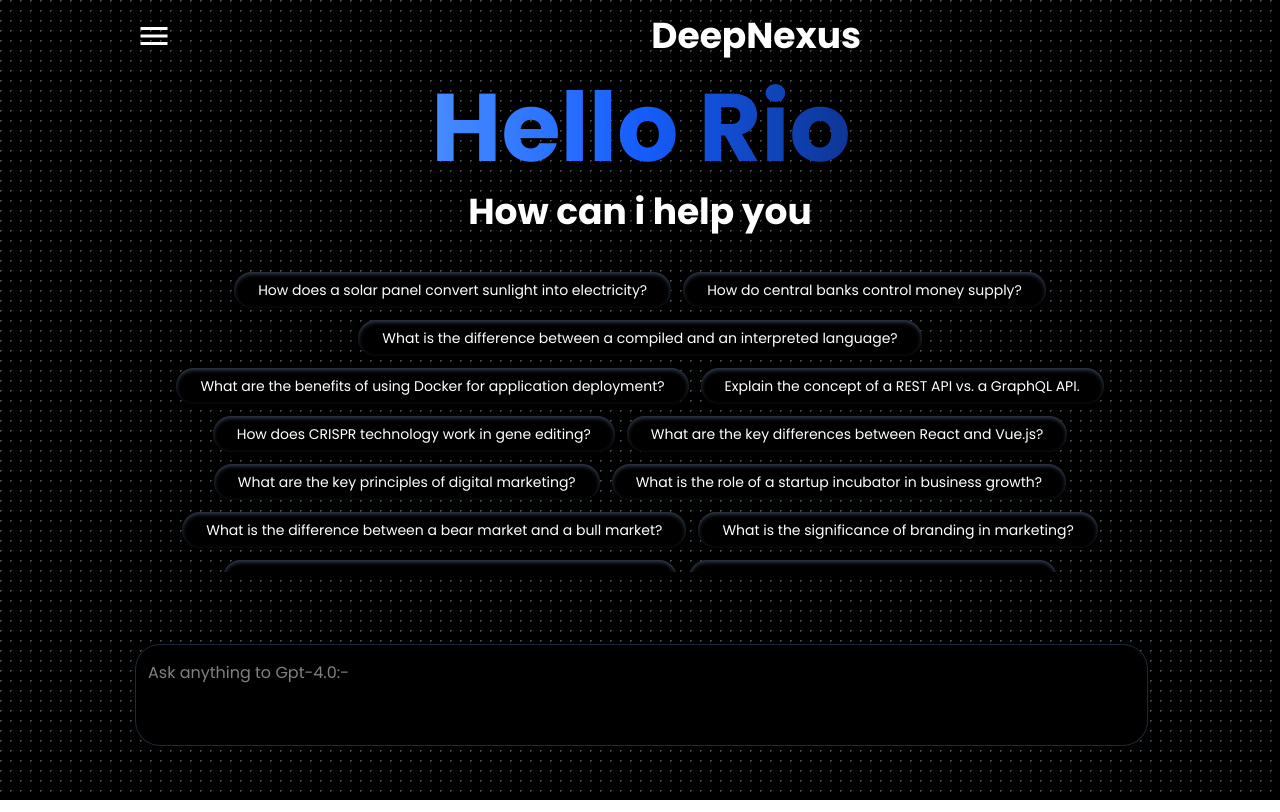
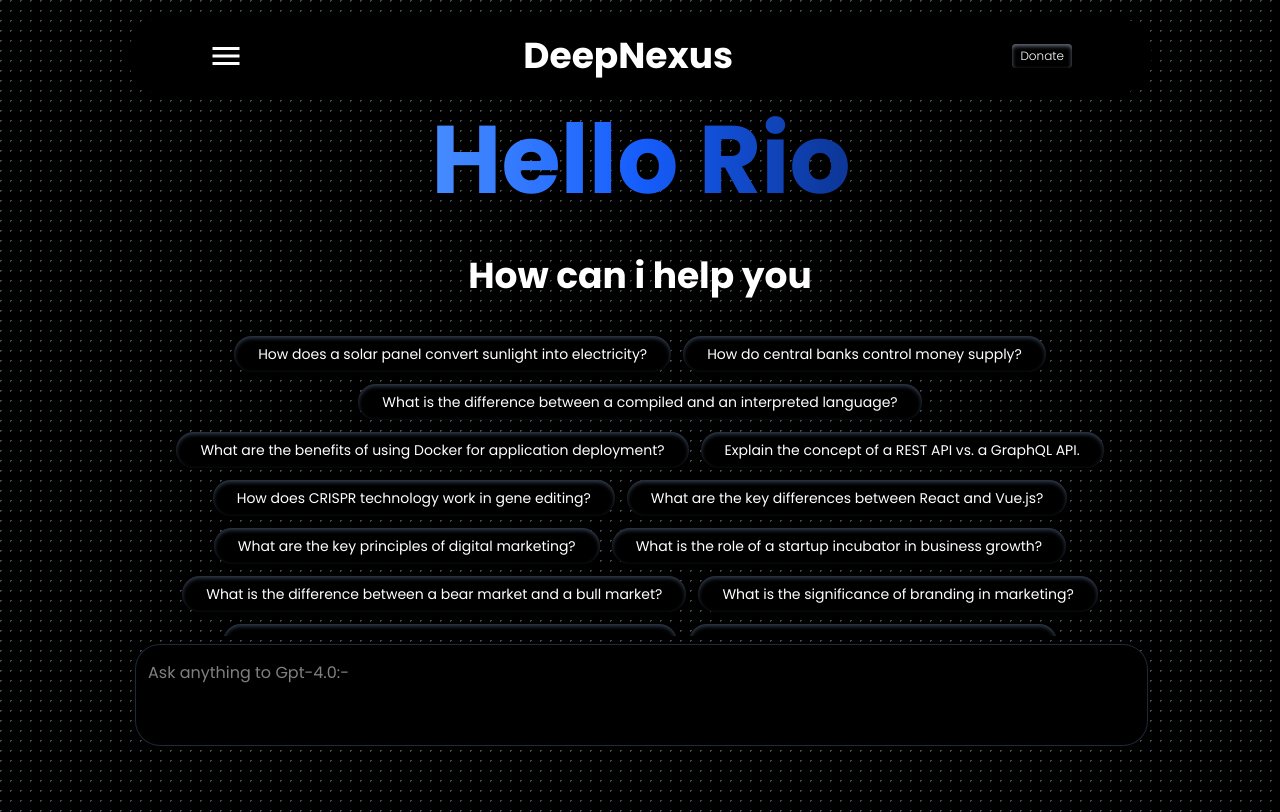
Before and after one commit to Hilal-11/Multi-Model-Langchain-AI, a React (Vite) app: page /chatGpt in a window 1280 px wide. Built offline with nearby package versions, Linux system fonts and the light colour scheme; a web font is replaced by a local one.

Commit message:
header and response fixed

```diff
--- a/src/Components/ChatUiComponent/Header.jsx
+++ b/src/Components/ChatUiComponent/Header.jsx
@@ -21,7 +21,7 @@
             {/* Mobile munu */}
             {
                 (isOpenMenu) && (
-                    <div className="fixed lg:w-[20%] left-0 w-[80%] h-screen overflow-y-auto bg-black z-50 shadow-2xl shadow-gray-900">
+                    <div className="z-50 fixed lg:w-[20%] left-0 w-[80%] h-screen overflow-y-auto bg-black z-50 shadow-2xl shadow-gray-900">
                         <div className=" lg:w-[20%] w-[80%] fixed text-white text-2xl lg:text-3xl cursor-pointer flex justify-between py-3 px-3 bg-neutral-950">
                             <IconBase className="">
                                 <ImportContactsIcon/>
@@ -56,20 +56,10 @@
                     </div>
                 )
             }
-            <motion.div
-                initial={{
-                    opacity: 0,
-                    y: -20
-                }}
-                animate={{
-                    opacity: 1,
-                    y: 0
-                }}
-                transition={{
-                    duration: 1.5
-                }}
+            <div
+
             className="relative">
-                <div className="w-full h-auto fixed -top-1 flex justify-between px-2 lg:py-5 items-center py-3 bg-zinc-950 lg:bg-transparent">
+                <div className="z-40 w-full lg:w-[80%] mx-auto h-auto fixed -top-1 flex justify-between px-2 lg:py-5 items-center py-3 bg-zinc-950 lg:bg-black lg:rounded-full lg:px-20 lg:my-5">
                     <div className="text-white text-2xl lg:text-4xl cursor-pointer">
                         <IconBase onClick={ handleMobileMenu }>
                             <MenuIcon/>
@@ -80,13 +70,13 @@
                             DeepNexus
                         </div>
                     </div>
-                    <div className="text-white poppins-light text-xs lg:text-md ">
+                    <div className="text-white poppins-light text-xs ">
                         <button
                         onClick={() => navigate('/donate')}
                         className="cursor-pointer rounded-sm px-2 py-1 bg-black shadow-inner shadow-gray-500 ">Donate</button>
                     </div>
                 </div>
-            </motion.div>
+            </div>
         </div>
     )
 }
--- a/src/Components/ChatUiComponent/UserGreeting.jsx
+++ b/src/Components/ChatUiComponent/UserGreeting.jsx
@@ -18,7 +18,7 @@
                         duration: 1,
                         delay: 1
                     }}
-                className="text-center poppins-bold lg:text-8xl text-4xl bg-linear-to-r from-blue-300 via-blue-600 to-slate-950 text-transparent bg-clip-text">Hello Rio</motion.h1>
+                className="my-8 text-center poppins-bold lg:text-8xl text-4xl bg-linear-to-r from-blue-300 via-blue-600 to-slate-950 text-transparent bg-clip-text">Hello Rio</motion.h1>
                 <h1 className="text-white poppins-bold lg:text-4xl text-2xl py-4">How can i help you</h1> <br />
 
             </div>
```
Also changed, not shown: src/Components/Gameni/Gameni.jsx (+4 -2 lines).
